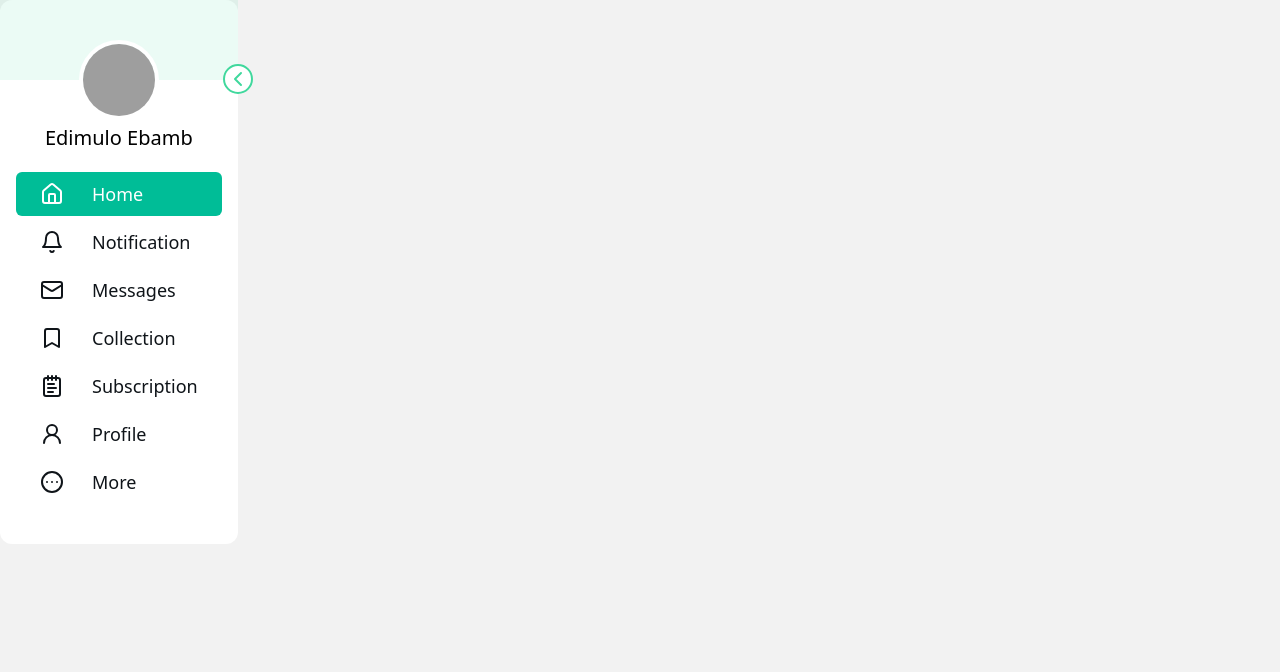
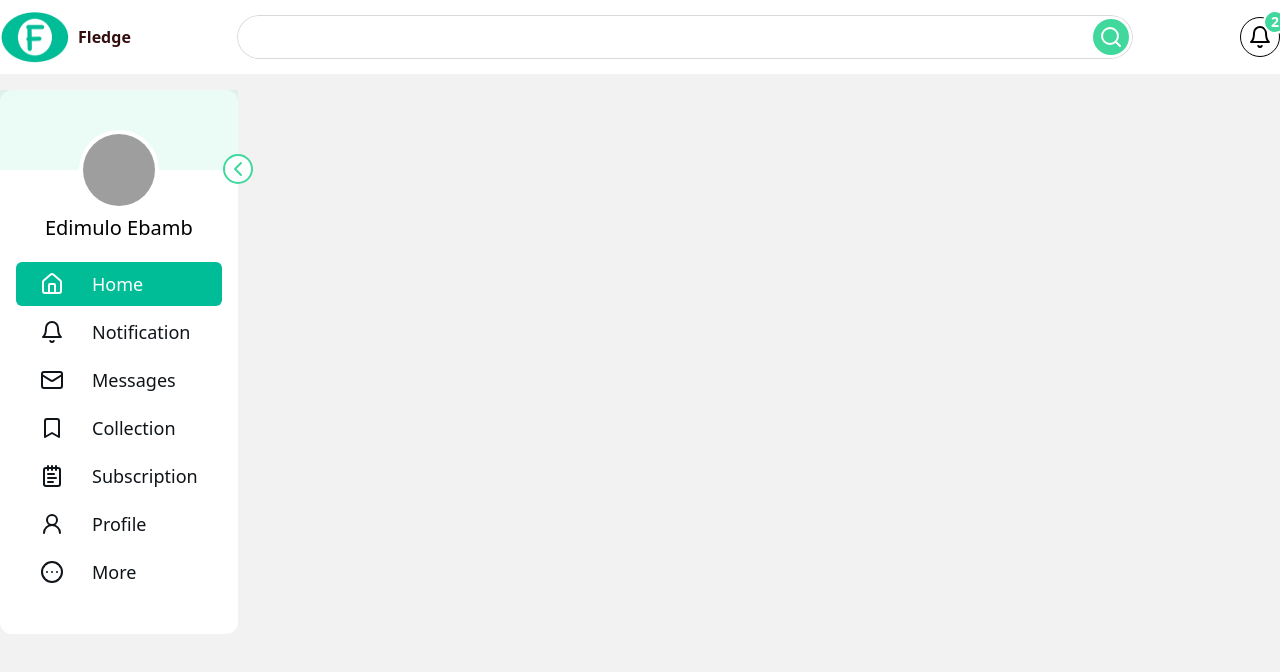
Before and after one commit to loyalsfc/social-network, a Next.js app: page / in a window 1280 px wide. Shown: the top 672 px of the page. Built offline with nearby package versions, Linux system fonts and the light colour scheme; grey boxes are pictures that could not be loaded; a web font is replaced by a local one.

Commit message:
added headers

```diff
--- a/app/layout.tsx
+++ b/app/layout.tsx
@@ -2,6 +2,7 @@ import type { Metadata } from "next";
 import { Inter } from "next/font/google";
 import "./globals.css";
 import Sidebar from "@/components/sidebar/sidebar";
+import Header from "@/components/header/header";
 
 const inter = Inter({ subsets: ["latin"] });
 
@@ -19,6 +20,7 @@ export default function RootLayout({
     <html lang="en">
       <body className="bg-[#F2F2F2]">
         <div className="space-y-4">
+          <Header />
           <div className="max-w-7xl mx-auto">
             <Sidebar />
             {children}
--- /dev/null
+++ b/components/header/header.tsx
@@ -0,0 +1,39 @@
+"use client"
+
+import Image from 'next/image'
+import React from 'react'
+import { Input } from '../ui/input'
+import { Bell, Search } from 'lucide-react'
+
+function Header() {
+    return (
+        <header className='bg-white py-2.5'>
+            <div className='max-w-7xl mx-auto flex items-center justify-between'>
+                <div className='flex items-center gap-2'>
+                    <div className='w-[70px] h-[54px] relative'>
+                        <Image
+                            src="/logo.png"
+                            fill
+                            alt="Fledge logo"
+                        />
+                    </div>
+                    <span className='text-[#340E0E] font-bold'>Fledge</span>
+                </div>
+
+                <div className='w-full max-w-4xl rounded-full overflow-hidden relative'>
+                    <Input className='w-full border border-black/15 h-11 rounded-full focus:border-primary' />
+                    <button className='absolute grid place-content-center text-white rounded-full right-1 top-1 h-9 w-9 bg-primary'>
+                        <Search />
+                    </button>
+                </div>
+
+                <button className='grid relative place-content-center h-10 w-10 rounded-full border border-black/[62]'>
+                    <span className='absolute h-6 w-6 rounded-full border-2 border-white -right-2 text-sm -top-2 grid place-content-center bg-primary text-white font-bold'>2</span>
+                    <Bell />
+                </button>
+            </div>
+        </header>
+    )
+}
+
+export default Header
```
